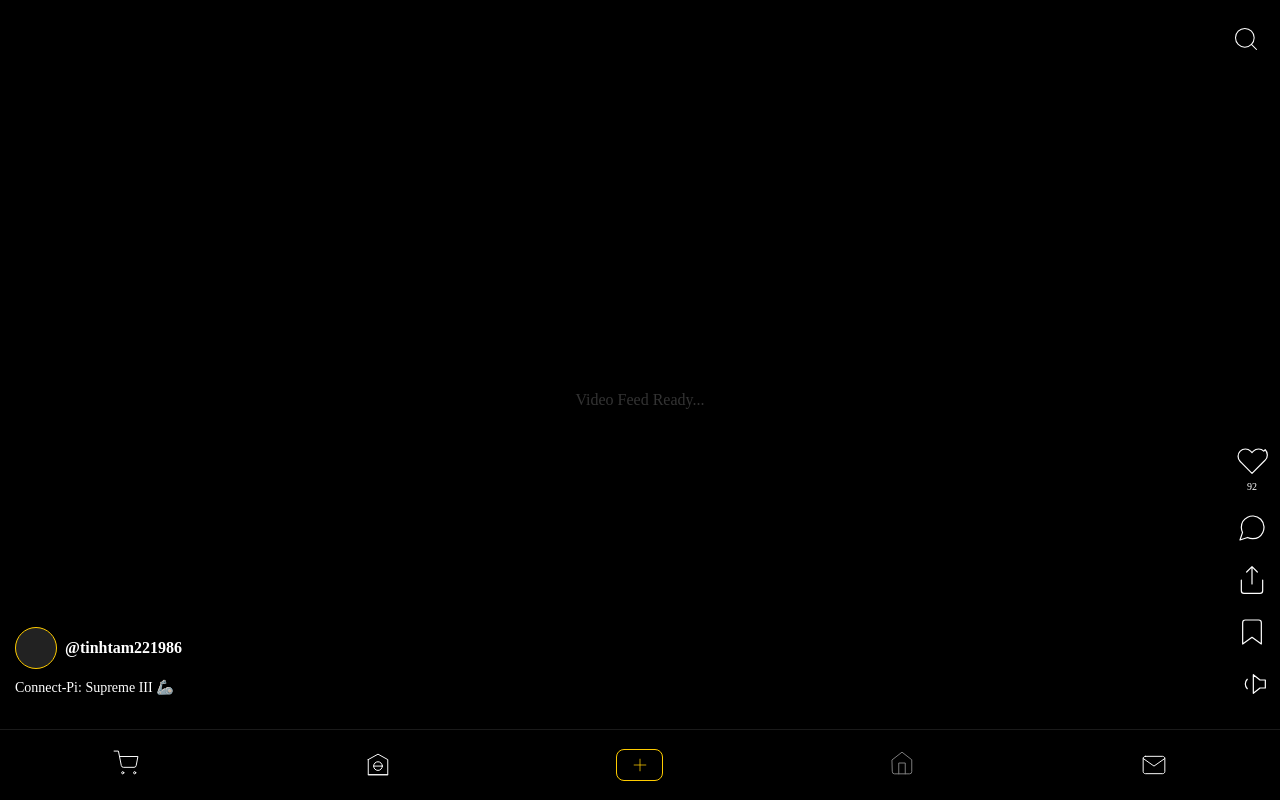
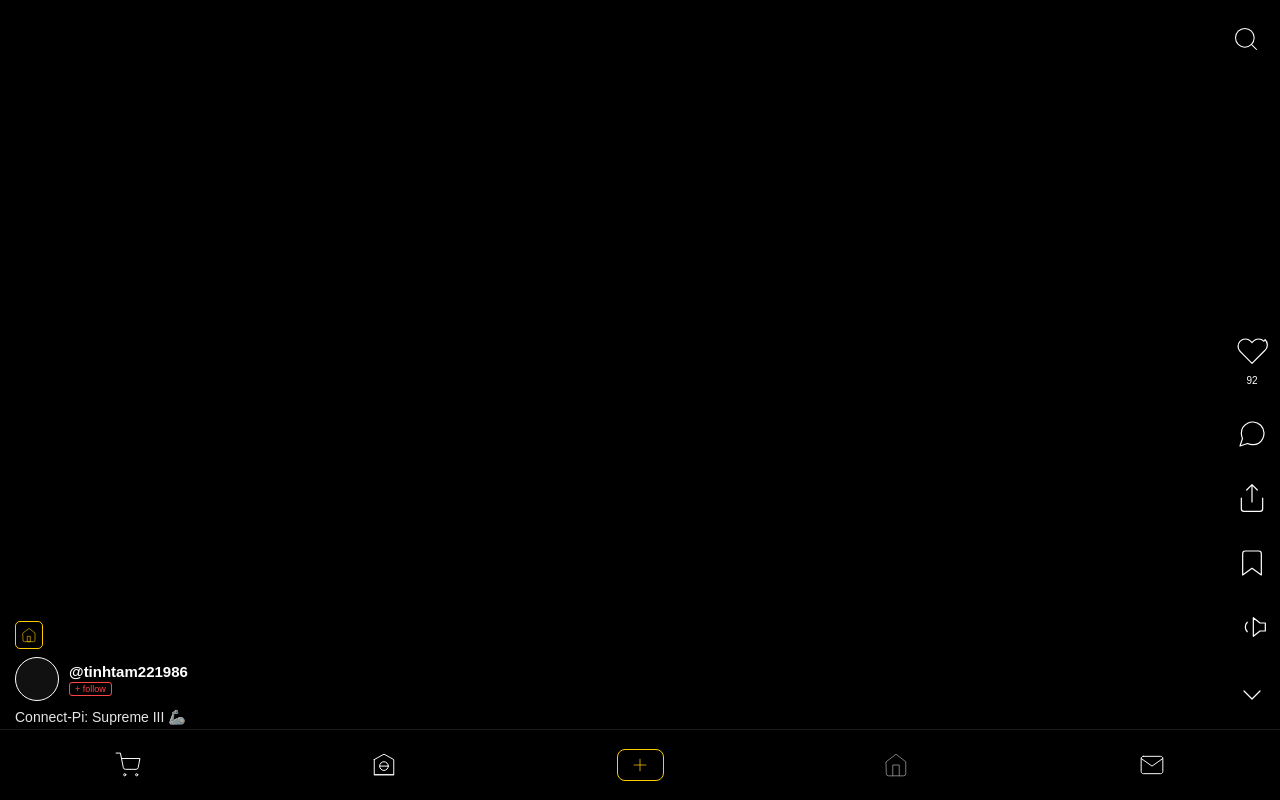
Before and after one commit to tinhtam221986/CONNECT-PI-SUPREME-III, a Next.js app: page / in a window 1280 px wide. Built offline with nearby package versions, Linux system fonts and the light colour scheme.

Commit message:
Update page.tsx

```diff
--- a/app/page.tsx
+++ b/app/page.tsx
@@ -6,16 +6,14 @@ import ProfilePage from './ProfilePage';
 export default function SupremeMasterApp() {
   const [view, setView] = useState<'feed' | 'profile' | 'upload'>('feed');
   const [isNavVisible, setIsNavVisible] = useState(true);
+  const [showVolMenu, setShowVolMenu] = useState(false);
   const [myVideos, setMyVideos] = useState([]);
   const [uploading, setUploading] = useState(false);
 
-  // Lấy video thật từ API khi vào Profile
+  // Mạch máu API
   useEffect(() => {
     if (view === 'profile') {
-      fetch('/api/videos')
-        .then(res => res.json())
-        .then(data => { if(Array.isArray(data)) setMyVideos(data); })
-        .catch(err => console.log("Chưa có API videos"));
+      fetch('/api/videos').then(res => res.json()).then(data => { if(Array.isArray(data)) setMyVideos(data); }).catch(() => {});
     }
   }, [view]);
 
@@ -25,96 +23,103 @@ export default function SupremeMasterApp() {
     setUploading(true);
     const formData = new FormData();
     formData.append('file', file);
-    formData.append('caption', (document.getElementById('vCap') as HTMLInputElement).value || "Connect-Pi Video");
-
+    formData.append('caption', (document.getElementById('vCap') as HTMLInputElement).value || "");
     try {
       const res = await fetch('/api/upload', { method: 'POST', body: formData });
-      if (res.ok) {
-        alert("🦾 THÀNH CÔNG: Video đã được đẩy lên hệ thống!");
-        setView('profile');
-      } else {
-        alert("Lỗi: Cần tạo file API Upload để thực thi lệnh này.");
-      }
-    } catch (err) {
-      alert("Mạch máu Backend chưa thông suốt.");
-    } finally { setUploading(false); }
+      if (res.ok) { setView('profile'); }
+      else { alert("Lỗi: Cần tạo file API Upload để thực thi lệnh này."); }
+    } catch { alert("Hệ thống Backend chưa kích hoạt."); }
+    finally { setUploading(false); }
   };
 
   return (
-    <div style={{ position: 'relative', width: '100vw', height: '100vh', backgroundColor: '#000', overflow: 'hidden', color: '#fff' }}>
+    <div style={{ position: 'relative', width: '100vw', height: '100vh', backgroundColor: '#000', overflow: 'hidden', fontFamily: 'Arial, sans-serif' }}>
 
-      {/* 1. TRANG PROFILE */}
       {view === 'profile' && <ProfilePage videoList={myVideos} />}
 
-      {/* 2. TRANG UPLOAD (ĐÃ SỬA LỖI HIỂN THỊ) */}
       {view === 'upload' && (
         <div style={{ position: 'absolute', inset: 0, backgroundColor: '#000', padding: '50px 20px', zIndex: 2000 }}>
-          <div onClick={() => setView('feed')} style={{ marginBottom: '20px', cursor: 'pointer' }}>
-            <SupremeIcon name="chevron" size={30} color="#ffcc00" />
-            <span style={{ color: '#ffcc00', marginLeft: '10px' }}>Quay lại</span>
+          <div onClick={() => setView('feed')} style={{ marginBottom: '20px' }}><SupremeIcon name="chevron" size={30} color="#ffcc00" /></div>
+          <h2 style={{ fontSize: '22px', fontWeight: 'bold', color: '#fff' }}>{uploading ? "ĐANG TẢI..." : "TẢI VIDEO THẬT 🚀"}</h2>
+          <div style={{ width: '100%', height: '220px', border: '2px dashed #ffcc00', borderRadius: '15px', display: 'flex', alignItems: 'center', justifyContent: 'center', marginTop: '20px', position: 'relative' }}>
+             <SupremeIcon name="plus" size={40} color="#ffcc00" />
+             <input type="file" accept="video/*" onChange={handleUpload} style={{ position: 'absolute', opacity: 0, width: '100%', height: '100%' }} />
           </div>
-          <h2 style={{ fontSize: '22px', fontWeight: 'bold' }}>{uploading ? "ĐANG TẢI..." : "TẢI VIDEO THẬT 🚀"}</h2>
-
-          <div style={{ width: '100%', height: '220px', border: '2px dashed #ffcc00', borderRadius: '15px', display: 'flex', flexDirection: 'column', alignItems: 'center', justifyContent: 'center', marginTop: '20px', backgroundColor: '#0a0a0a', position: 'relative' }}>
-             {uploading ? (
-               <div style={{ width: '40px', height: '40px', border: '4px solid #ffcc00', borderTopColor: 'transparent', borderRadius: '50%', animation: 'spin 1s linear infinite' }}></div>
-             ) : (
-               <>
-                 <SupremeIcon name="plus" size={40} color="#ffcc00" />
-                 <p style={{ color: '#ffcc00', fontSize: '13px', marginTop: '10px' }}>Chạm để chọn Video</p>
-                 <input type="file" accept="video/*" onChange={handleUpload} style={{ position: 'absolute', opacity: 0, width: '100%', height: '100%', cursor: 'pointer' }} />
-               </>
-             )}
-          </div>
-          <input id="vCap" placeholder="Nhập tiêu đề video..." style={{ width: '100%', backgroundColor: '#111', border: '1px solid #333', padding: '15px', color: '#fff', marginTop: '20px', borderRadius: '10px', outline: 'none' }} />
-          <p style={{ fontSize: '11px', color: '#555', marginTop: '15px' }}>Lưu ý: Hệ thống sẽ đẩy trực tiếp lên Cloudflare R2 của Boss.</p>
+          <input id="vCap" placeholder="Nhập tiêu đề video..." style={{ width: '100%', backgroundColor: '#111', border: 'none', padding: '15px', color: '#fff', marginTop: '20px', borderRadius: '10px' }} />
         </div>
       )}
 
-      {/* 3. TRANG FEED (GIỮ NGUYÊN GIAO DIỆN TƯƠNG TÁC) */}
       {view === 'feed' && (
         <>
+          {/* SEARCH NẰM TRÊN CÙNG PHẢI */}
           <div style={{ position: 'absolute', top: '25px', right: '20px', zIndex: 100 }}><SupremeIcon name="search" size={28} /></div>
 
-          {/* CỘT TƯƠNG TÁC PHẢI - KHÔNG ĐƯỢC BIẾN MẤT */}
-          <div style={{ position: 'absolute', right: '12px', bottom: '100px', display: 'flex', flexDirection: 'column', alignItems: 'center', gap: '20px', zIndex: 100 }}>
-            <div style={{ textAlign: 'center' }}><SupremeIcon name="heart" size={32} /><div style={{ fontSize: '10px' }}>92</div></div>
+          {/* CỘT PHẢI - ICON MẢNH 0.9MM CHUẨN TỈ LỆ */}
+          <div style={{ position: 'absolute', right: '12px', bottom: '85px', display: 'flex', flexDirection: 'column', alignItems: 'center', justifyContent: 'space-between', height: '380px', zIndex: 100 }}>
+            <div style={{ textAlign: 'center' }}><SupremeIcon name="heart" size={32} /><div style={{ fontSize: '10px', color: '#fff', marginTop: '4px' }}>92</div></div>
             <SupremeIcon name="comment" size={32} />
             <SupremeIcon name="share" size={32} />
             <SupremeIcon name="save" size={32} />
-            <SupremeIcon name="volume" size={32} flip={true} />
+
+            {/* NÚT VOLUME #11 */}
+            <div style={{ position: 'relative' }}>
+              <div onClick={() => setShowVolMenu(!showVolMenu)}><SupremeIcon name="volume" size={32} flip={true} /></div>
+              {showVolMenu && (
+                <div style={{ position: 'absolute', right: '55px', bottom: '0', width: '135px', backgroundColor: 'rgba(0,0,0,0.9)', borderRadius: '12px', border: '0.8px solid rgba(255,255,255,0.3)', overflow: 'hidden' }}>
+                  <div style={{ padding: '12px', fontSize: '11px', borderBottom: '0.5px solid #333', color: '#fff' }}>Tắt/mở âm thanh</div>
+                  <div style={{ padding: '12px', fontSize: '11px', color: '#fff' }}>Lưu âm thanh</div>
+                </div>
+              )}
+            </div>
+
+            {/* NÚT XỔ LÊN/XUỐNG #5 */}
+            <div onClick={() => setIsNavVisible(!isNavVisible)} style={{ transition: '0.3s', transform: isNavVisible ? 'rotate(0deg)' : 'rotate(180deg)' }}>
+              <SupremeIcon name="chevron" size={32} />
+            </div>
           </div>
 
-          <div style={{ position: 'absolute', bottom: '90px', left: '15px', zIndex: 100 }}>
-             <div style={{ display: 'flex', alignItems: 'center', gap: '8px' }}>
-                <div style={{ width: '40px', height: '40px', borderRadius: '50%', backgroundColor: '#222', border: '1px solid #ffcc00' }} />
-                <span style={{ fontWeight: 'bold' }}>@tinhtam221986</span>
-             </div>
-             <p style={{ fontSize: '14px', marginTop: '10px' }}>Connect-Pi: Supreme III 🦾</p>
-          </div>
+          {/* CỤM THÔNG TIN TRÁI - KHÔI PHỤC NÚT SHOP #14 & FOLLOW #15 */}
+          <div style={{ position: 'absolute', bottom: '75px', left: '15px', zIndex: 100, display: 'flex', flexDirection: 'column', gap: '8px' }}>
+            {/* NÚT SHOP #14 */}
+            <div style={{ width: '26px', height: '26px', borderRadius: '5px', border: '0.8px solid #ffcc00', display: 'flex', alignItems: 'center', justifyContent: 'center', backgroundColor: 'rgba(0,0,0,0.6)' }}>
+              <SupremeIcon name="store" size={16} color="#ffcc00" />
+            </div>
 
-          <div style={{ width: '100%', height: '100%', display: 'flex', alignItems: 'center', justifyContent: 'center', color: '#333' }}>
-             Video Feed Ready...
+            <div style={{ display: 'flex', alignItems: 'center', gap: '10px' }}>
+              <div style={{ width: '42px', height: '42px', borderRadius: '50%', border: '1px solid #fff', backgroundColor: '#111' }} />
+              <div style={{ display: 'flex', flexDirection: 'column' }}>
+                <span style={{ fontSize: '15px', fontWeight: 'bold', color: '#fff' }}>@tinhtam221986</span>
+                {/* NÚT FOLLOW #15 */}
+                <span style={{ fontSize: '9px', color: '#ff4444', border: '0.8px solid #ff4444', padding: '1px 5px', borderRadius: '3px', width: 'fit-content', marginTop: '2px' }}>+ follow</span>
+              </div>
+            </div>
+            <p style={{ fontSize: '14px', color: '#fff', margin: 0, opacity: 0.9 }}>Connect-Pi: Supreme III 🦾</p>
           </div>
         </>
       )}
 
-      {/* 4. THANH ĐIỀU HƯỚNG DƯỚI */}
+      {/* THANH ĐIỀU HƯỚNG DƯỚI - CHUẨN TỈ LỆ GIỮA CÁC NÚT */}
       <div style={{
-        position: 'fixed', bottom: 0, left: 0, width: '100%', height: '70px',
+        position: 'fixed', bottom: 0, left: '50%', transform: 'translateX(-50%)', width: '100%', height: '70px',
         display: 'flex', alignItems: 'center', justifyContent: 'space-around',
-        backgroundColor: 'rgba(0,0,0,0.95)', borderTop: '0.5px solid #1a1a1a', zIndex: 1000
+        backgroundColor: 'rgba(0,0,0,0.95)', borderTop: '0.5px solid #1a1a1a',
+        transition: 'transform 0.4s ease', transform: isNavVisible ? 'translateX(-50%) translateY(0)' : 'translateX(-50%) translateY(100px)',
+        zIndex: 1000, padding: '0 10px'
       }}>
-        <div onClick={() => setView('feed')} style={{ opacity: view === 'feed' ? 1 : 0.5 }}><SupremeIcon name="cart" size={26} /></div>
-        <SupremeIcon name="global" size={26} />
-        <div onClick={() => setView('upload')} style={{ width: '45px', height: '30px', borderRadius: '8px', border: '1.5px solid #ffcc00', display: 'flex', alignItems: 'center', justifyContent: 'center', backgroundColor: view === 'upload' ? '#ffcc00' : 'transparent' }}>
-          <SupremeIcon name="plus" size={20} color={view === 'upload' ? "#000" : "#ffcc00"} />
+        <div onClick={() => setView('feed')} style={{ flex: 1, display: 'flex', justifyContent: 'center', opacity: view === 'feed' ? 1 : 0.5 }}><SupremeIcon name="cart" size={26} /></div>
+        <div style={{ flex: 1, display: 'flex', justifyContent: 'center' }}><SupremeIcon name="global" size={26} /></div>
+
+        {/* NÚT ĐĂNG VIDEO #8 CHUẨN BOX */}
+        <div style={{ flex: 1, display: 'flex', justifyContent: 'center' }}>
+          <div onClick={() => setView('upload')} style={{ width: '45px', height: '30px', borderRadius: '8px', border: '1.5px solid #ffcc00', display: 'flex', alignItems: 'center', justifyContent: 'center', backgroundColor: view === 'upload' ? '#ffcc00' : 'transparent' }}>
+            <SupremeIcon name="plus" size={20} color={view === 'upload' ? "#000" : "#ffcc00"} />
+          </div>
         </div>
-        <div onClick={() => setView('profile')} style={{ opacity: view === 'profile' ? 1 : 0.5 }}><SupremeIcon name="home" size={26} color={view === 'profile' ? "#ffcc00" : "#fff"} /></div>
-        <SupremeIcon name="mail" size={26} />
+
+        <div onClick={() => setView('profile')} style={{ flex: 1, display: 'flex', justifyContent: 'center', opacity: view === 'profile' ? 1 : 0.5 }}><SupremeIcon name="home" size={26} color={view === 'profile' ? "#ffcc00" : "#fff"} /></div>
+        <div style={{ flex: 1, display: 'flex', justifyContent: 'center' }}><SupremeIcon name="mail" size={26} /></div>
       </div>
 
-      <style jsx global>{` @keyframes spin { to { transform: rotate(360deg); } } `}</style>
     </div>
   );
-                       }
+            }
```
